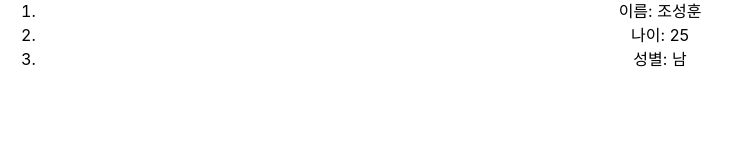
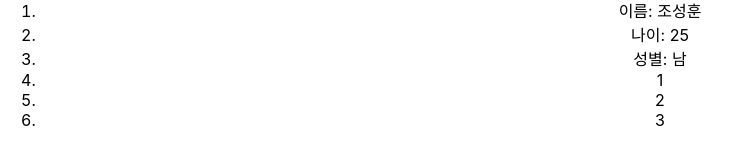
Before and after one commit to shchoon/practice-git, a React (Create React App) app: page / in a window 1280 px wide. Shown: the part 181-346 px from the top of the page, without its empty margins (0-741 px from the left). Built offline with nearby package versions, Linux system fonts and the light colour scheme.

Commit message:
add number
add 2

add 3

```diff
--- a/src/Component1.js
+++ b/src/Component1.js
@@ -7,6 +7,9 @@ function Component1(props) {
                 <li>이름: {props.info.name}</li>
                 <li>나이: {props.info.age}</li>
                 <li>성별: {props.info.gender}</li>
+                <li>1</li>
+                <li>2</li>
+                <li>3</li>
             </ol>
         </div>
     )
```
